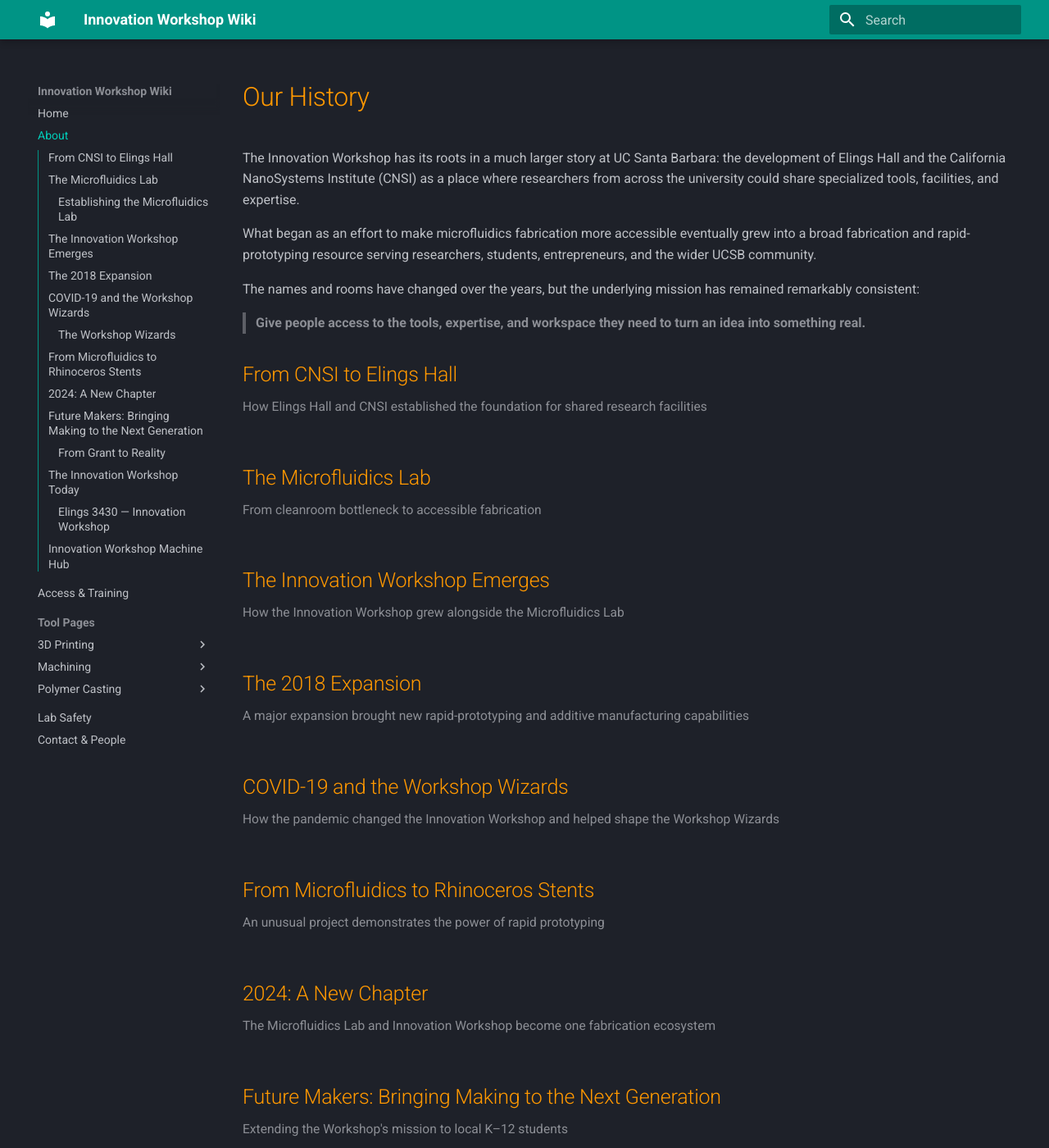
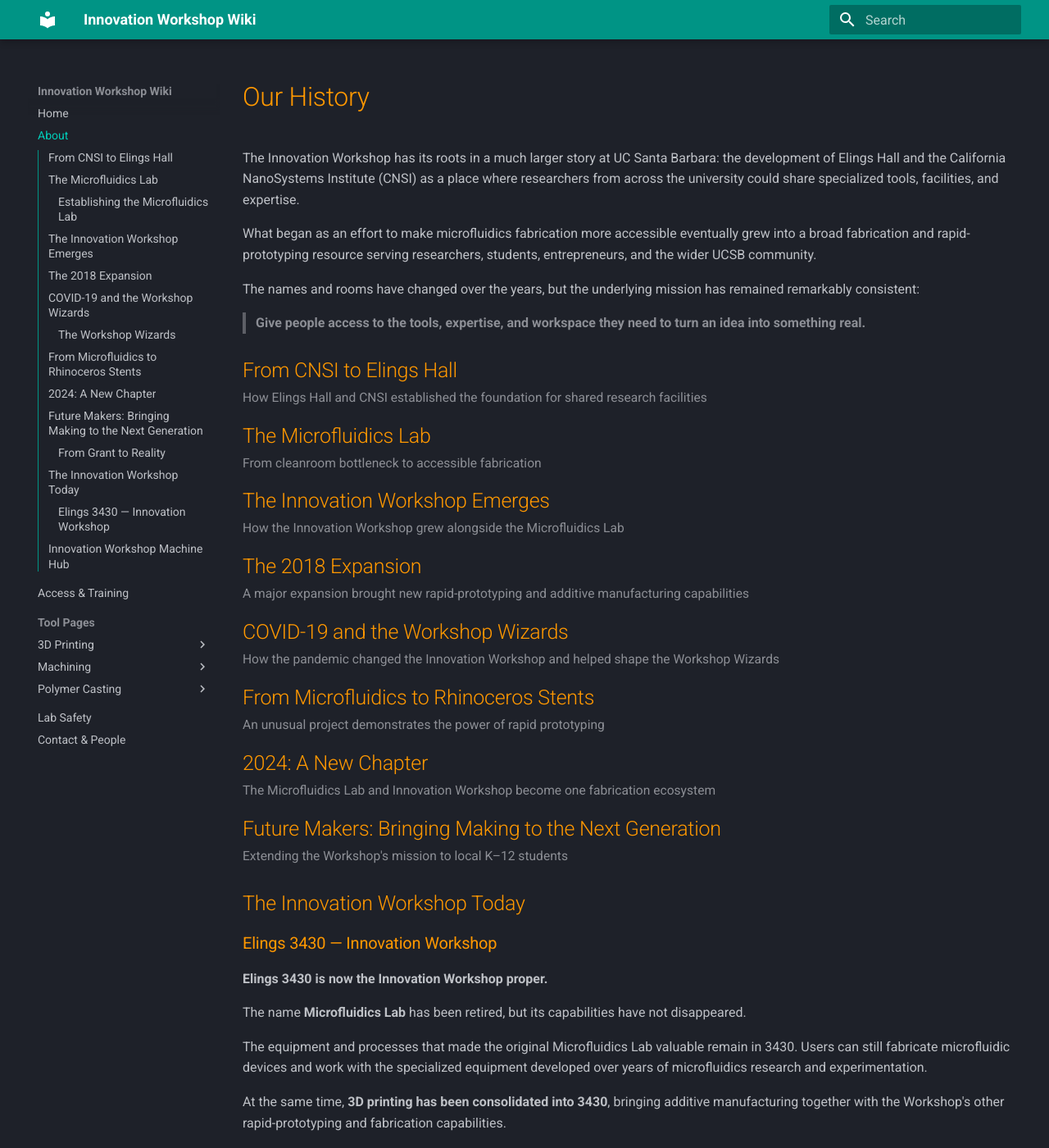
Before and after one commit to ucsb-innovation-workshop/ucsb-innovation-workshop.github.io, an MkDocs documentation site: the page built from docs/about.md, in a window 1280 px wide and 1400 px high. Shown: the whole window at 82% size. Built offline with MkDocs 1.6.1 and Material for MkDocs 9.7.7, drawn with Linux system fonts in a browser that asks for light colours.

Commit message:
Update extra.css

```diff
--- a/docs/stylesheets/extra.css
+++ b/docs/stylesheets/extra.css
@@ -14,7 +14,8 @@
 }
 
 .md-typeset h2 {
-  margin-top: 0.75rem !important;
+  margin-top: 0.5rem !important;
+  margin-bottom: 0.5rem !important;
 }
 
 
@@ -28,7 +29,7 @@
 .md-typeset details.admonition,
 .md-typeset details.note {
   margin-top: 0;
-  margin-bottom: 0.75rem;
+  margin-bottom: 0.5rem !important;
 
   padding: 0 !important;
 
```
